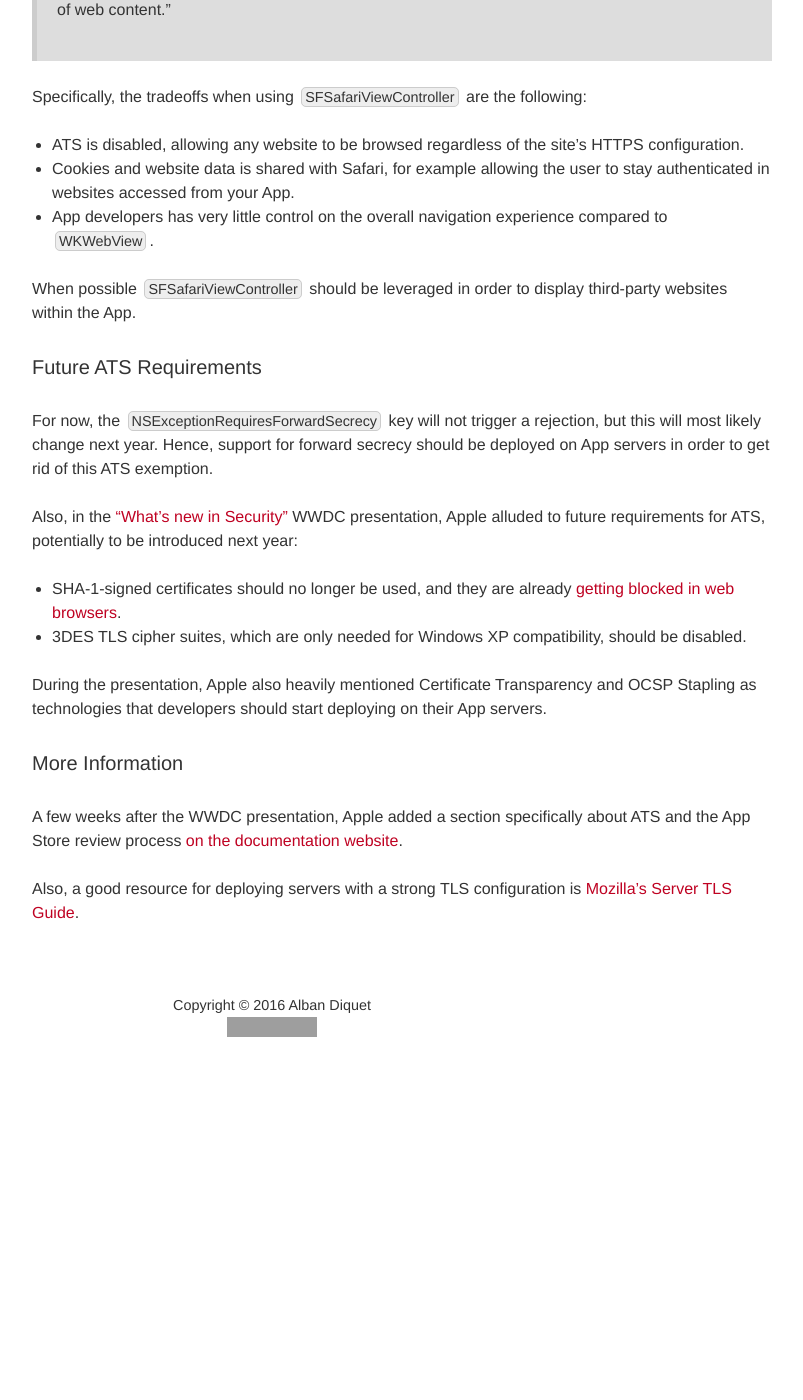
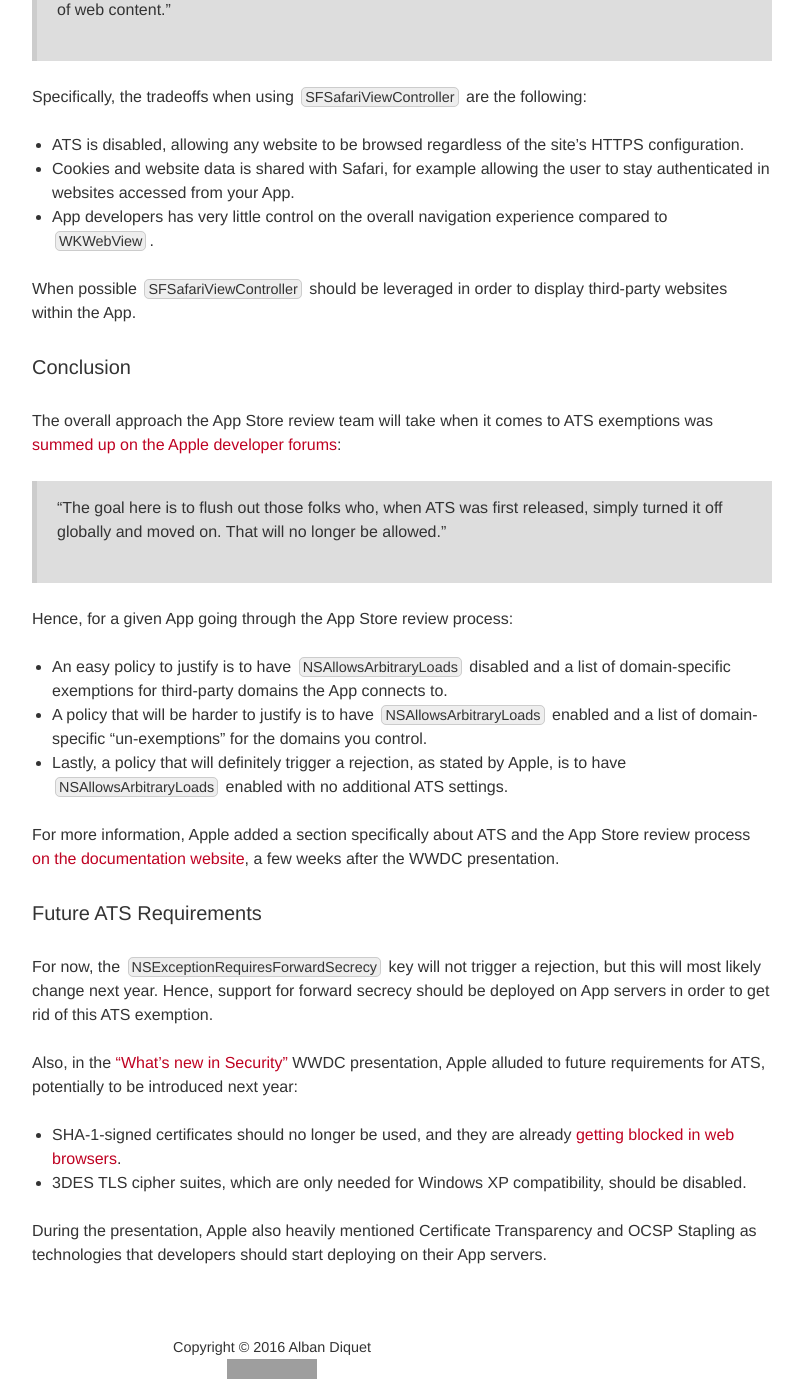
Before and after one commit to nabla-c0d3/nabla-c0d3.github.io, a Jekyll site: the page built from _posts/2016-08-15-ats-enforced-2017.markdown, in a window 1280 px wide and 1400 px high, scrolled down 2241 px. Shown: the whole window, without its empty margins (368-1171 px from the left). Built offline with Jekyll 4.4.1, drawn with Linux system fonts in a browser that asks for light colours; nearby versions of some CDN libraries; comment, search, counter and statistics services are not loaded; before the commit the page ends 3299 px from its top, so only the background shows below that; grey boxes are pictures that could not be loaded.

Commit message:
Add missing conclusion

```diff
--- a/_posts/2016-08-15-ats-enforced-2017.markdown
+++ b/_posts/2016-08-15-ats-enforced-2017.markdown
@@ -60,6 +60,21 @@ Specifically, the tradeoffs when using `SFSafariViewController` are the followin
 
 When possible `SFSafariViewController` should be leveraged in order to display third-party websites within the App.
 
+### Conclusion
+
+The overall approach the App Store review team will take when it comes to ATS exemptions was [summed up on the Apple developer forums](https://forums.developer.apple.com/thread/48979):
+
+> "The goal here is to flush out those folks who, when ATS was first released, simply turned it off globally and moved on. That will no longer be allowed."
+
+Hence, for a given App going through the App Store review process:
+
+* An easy policy to justify is to have `NSAllowsArbitraryLoads` disabled and a list of domain-specific exemptions for third-party domains the App connects to.
+* A policy that will be harder to justify is to have `NSAllowsArbitraryLoads` enabled and a list of domain-specific “un-exemptions" for the domains you control.
+* Lastly, a policy that will definitely trigger a rejection, as stated by Apple, is to have `NSAllowsArbitraryLoads` enabled with no additional ATS settings.
+
+For more information, Apple added a section specifically about ATS and the App Store review process [on the documentation website](https://developer.apple.com/library/content/documentation/General/Reference/InfoPlistKeyReference/Articles/CocoaKeys.html#//apple_ref/doc/uid/TP40009251-SW59), a few weeks after the WWDC presentation.
+
+
 ### Future ATS Requirements
 
 For now, the `NSExceptionRequiresForwardSecrecy` key will not trigger a rejection, but this will most likely change next year. Hence, support for forward secrecy should be deployed on App servers in order to get rid of this ATS exemption.
@@ -71,12 +86,6 @@ Also, in the ["What's new in Security"][sec-wwdc] WWDC presentation, Apple allud
 
 During the presentation, Apple also heavily mentioned Certificate Transparency and OCSP Stapling as technologies that developers should start deploying on their App servers.
 
-### More Information
-
-A few weeks after the WWDC presentation, Apple added a section specifically about ATS and the App Store review process [on the documentation website](https://developer.apple.com/library/content/documentation/General/Reference/InfoPlistKeyReference/Articles/CocoaKeys.html#//apple_ref/doc/uid/TP40009251-SW59).
-
-Also, a good resource for deploying servers with a strong TLS configuration is [Mozilla's Server TLS Guide][mozilla-ssl].
-
 [shared-link]: https://developer.apple.com/library/ios/documentation/Security/Reference/SharedWebCredentialsRef/
 [univ-link]: https://developer.apple.com/library/ios/documentation/General/Conceptual/AppSearch/UniversalLinks.html
 [ios9-post]: /blog/2015/06/16/ios9-security-privacy/
```
